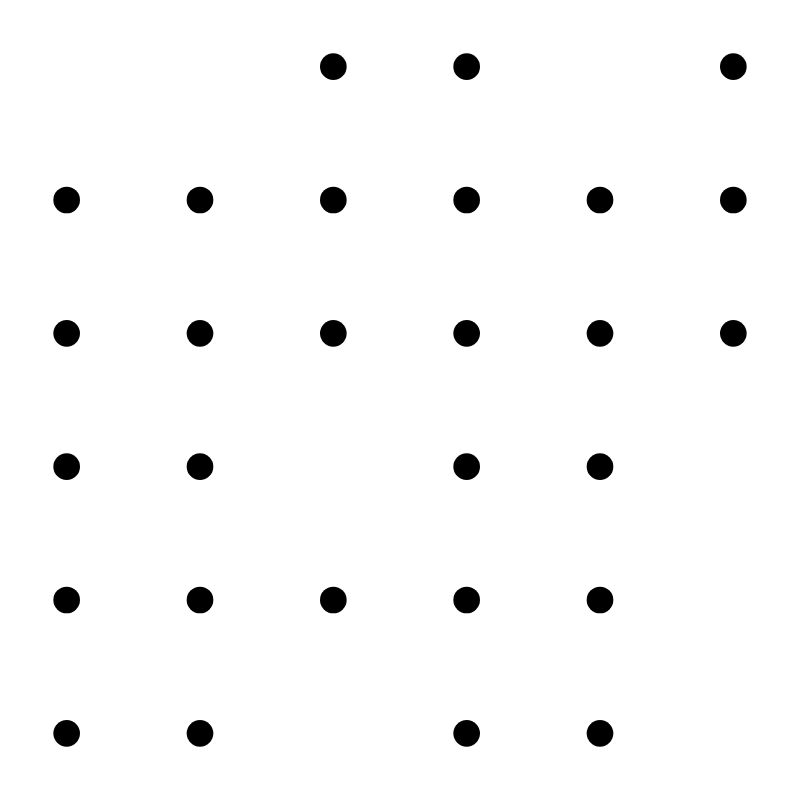
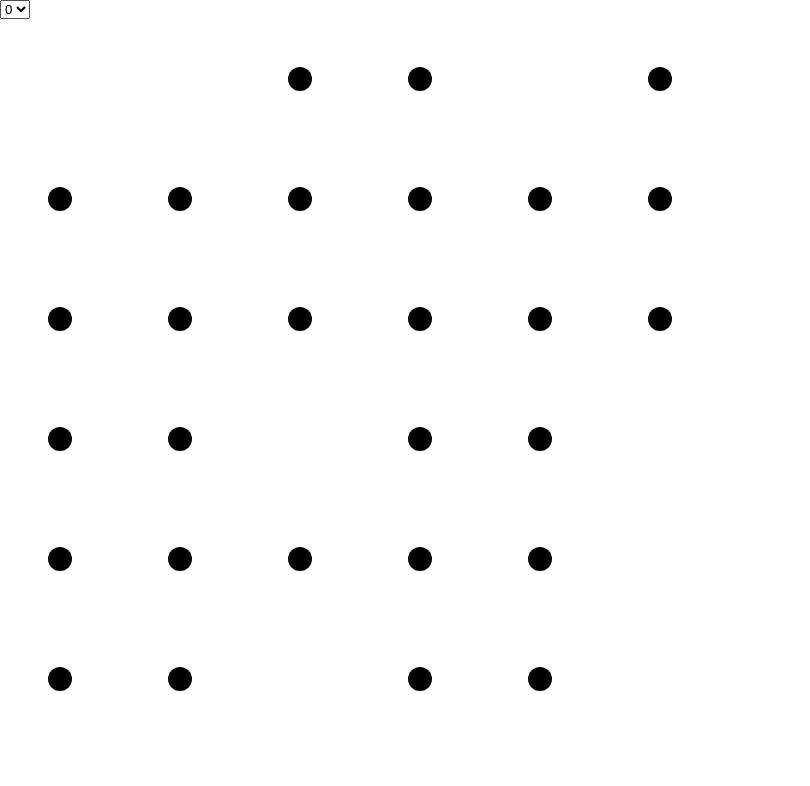
Before and after one commit to pinfieldharm/connect-the-dots, a React (Create React App) app: page / in a window 1280 px wide. Shown: the top 786 px of the page, without its empty margins (0-810 px from the left). Built offline with nearby package versions, Linux system fonts and the light colour scheme.

Commit message:
Allow selecting game and add second

```diff
--- a/src/App.css
+++ b/src/App.css
@@ -1,4 +1,4 @@
-.App {
-    width: 100vmin;
-    height: 100vmin;
+.App__grid {
+    width: 90vmin;
+    height: 90vmin;
 }
--- a/src/App.js
+++ b/src/App.js
@@ -1,21 +1,28 @@
-import React, { Component } from 'react';
-import { Game } from './Game';
+import React, {Component} from 'react';
+import {Game} from './Game';
+import {parseGrid, grids} from './grids';
 import './App.css';
 
 class App extends Component {
+  constructor(props) {
+    super(props);
+    this.state = { gridIndex: 0 }
+  }
+
+  changeGrid = event => {
+    this.setState( { gridIndex : event.target.value });
+  }
+
   render() {
-    const grid = [
-      [0, 0, 1, 1, 0, 1],
-      [1, 1, 1, 1, 1, 1],
-      [1, 1, 1, 1, 1, 1],
-      [1, 1, 0, 1, 1, 0],
-      [1, 1, 1, 1, 1, 0],
-      [1, 1, 0, 1, 1, 0]
-    ];
-
+    const { gridIndex } = this.state;
     return (
       <div className="App">
-        <Game grid={ grid } />
+        <select value={ gridIndex } onChange={ this.changeGrid }>
+          { grids.map( (g, index) => <option key={index} value={index}>{ index }</option>)}
+        </select>
+        <div className="App__grid">
+          <Game grid={ parseGrid(gridIndex) }/>
+        </div>
       </div>
     );
   }
--- a/src/Game.jsx
+++ b/src/Game.jsx
@@ -67,12 +67,10 @@ export class Game extends Component {
         });
       }
     } else if (evt.keyCode === 27) {
-      // Clear selected square / dots
       this.setState({
         selectedSquare: undefined,
         selections: []
       });
-      console.log("Clear");
     }
   }
 
--- /dev/null
+++ b/src/grids.js
@@ -0,0 +1,16 @@
+export const grids = [
+  `001101
+   111111
+   111111
+   110110
+   111110
+   110110`,
+  `111111
+   011111
+   001111
+   101011
+   101101
+   110111`
+];
+
+export const parseGrid = index => grids[index].split("\n").map(row => row.trim().split("").map(s => parseInt(s, 10)));
```
